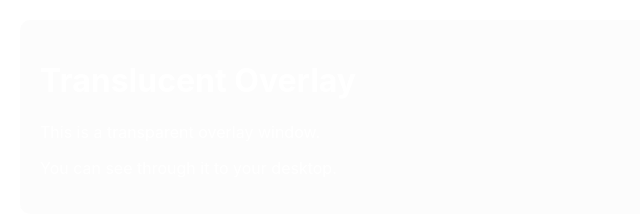
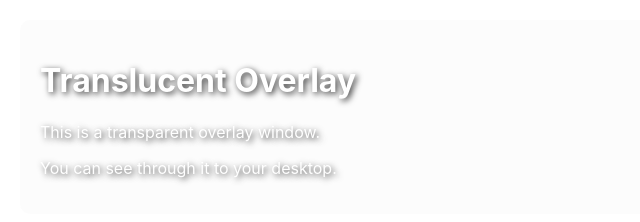
Before and after one commit to danielquzhao/meeting-assistant, an Electron app: page index.html in a window 800 px wide. Shown: the whole page, without its empty margins (0-640 px from the left). Drawn offline with Linux system fonts and the light colour scheme.

Commit message:
add shadow

```diff
--- a/index.html
+++ b/index.html
@@ -15,6 +15,7 @@
       border-radius: 10px;
       padding: 20px;
       color: white;
+      text-shadow: 2px 2px 6px rgba(0, 0, 0, 0.8);
     }
   </style>
 </head>
```
